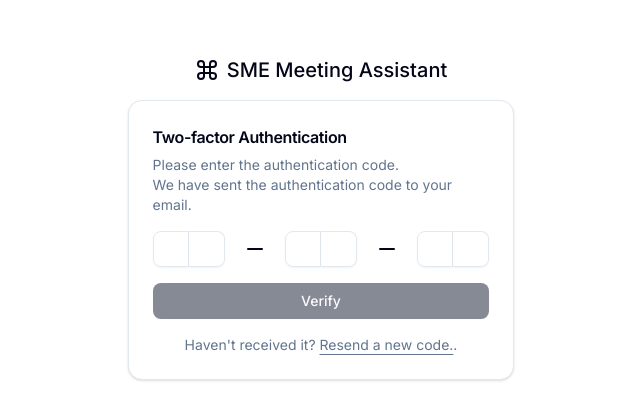
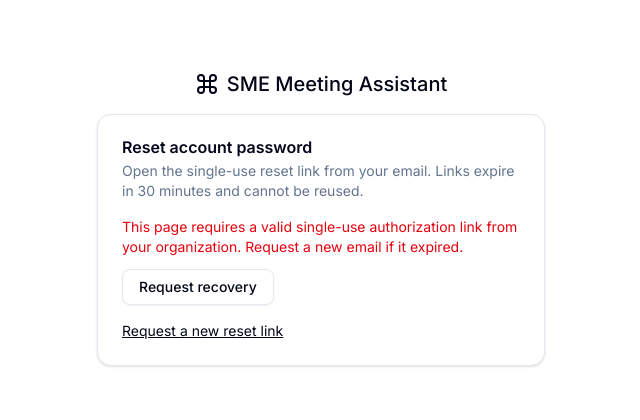
Before and after one commit to datphamtat2411/SME-Meeting-Assistant-System, a React (Vite) app in the folder apps/web/: page /otp in a window 1280 px wide. Shown: the part 182-602 px from the top of the page, without its empty margins (319-959 px from the left). Built offline with nearby package versions, Linux system fonts and the light colour scheme; no server answers.

Commit message:
feat(web): replace mock OTP screen with real one-time password reset flow

```diff
--- a/apps/web/src/features/auth/otp/index.tsx
+++ b/apps/web/src/features/auth/otp/index.tsx
@@ -1,44 +1,8 @@
 import { Link } from '@tanstack/react-router'
-import {
-  Card,
-  CardContent,
-  CardDescription,
-  CardFooter,
-  CardHeader,
-  CardTitle,
-} from '@/components/ui/card'
+import { Card, CardContent, CardFooter, CardHeader, CardTitle } from '@/components/ui/card'
 import { AuthLayout } from '../auth-layout'
-import { OtpForm } from './components/otp-form'
+import { PasswordTokenForm } from '../password-token-form'
 
 export function Otp() {
-  return (
-    <AuthLayout>
-      <Card className='max-w-md gap-4'>
-        <CardHeader>
-          <CardTitle className='text-base tracking-tight'>
-            Two-factor Authentication
-          </CardTitle>
-          <CardDescription>
-            Please enter the authentication code. <br /> We have sent the
-            authentication code to your email.
-          </CardDescription>
-        </CardHeader>
-        <CardContent>
-          <OtpForm />
-        </CardContent>
-        <CardFooter>
-          <p className='px-8 text-center text-sm text-muted-foreground'>
-            Haven't received it?{' '}
-            <Link
-              to='/sign-in'
-              className='underline underline-offset-4 hover:text-primary'
-            >
-              Resend a new code.
-            </Link>
-            .
-          </p>
-        </CardFooter>
-      </Card>
-    </AuthLayout>
-  )
+  return <AuthLayout><Card className='max-w-md gap-4'><CardHeader><CardTitle>Reset account password</CardTitle><p className='text-sm text-muted-foreground'>Open the single-use reset link from your email. Links expire in 30 minutes and cannot be reused.</p></CardHeader><CardContent><PasswordTokenForm kind='reset' /></CardContent><CardFooter><Link to='/forgot-password' className='text-sm underline'>Request a new reset link</Link></CardFooter></Card></AuthLayout>
 }
```
